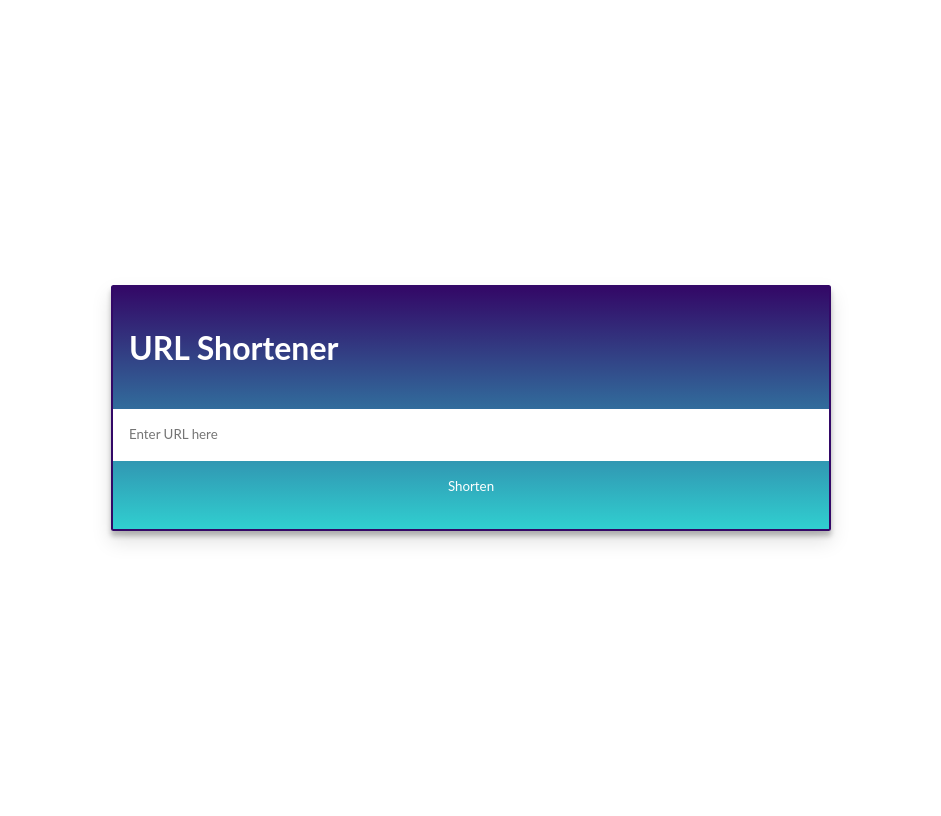
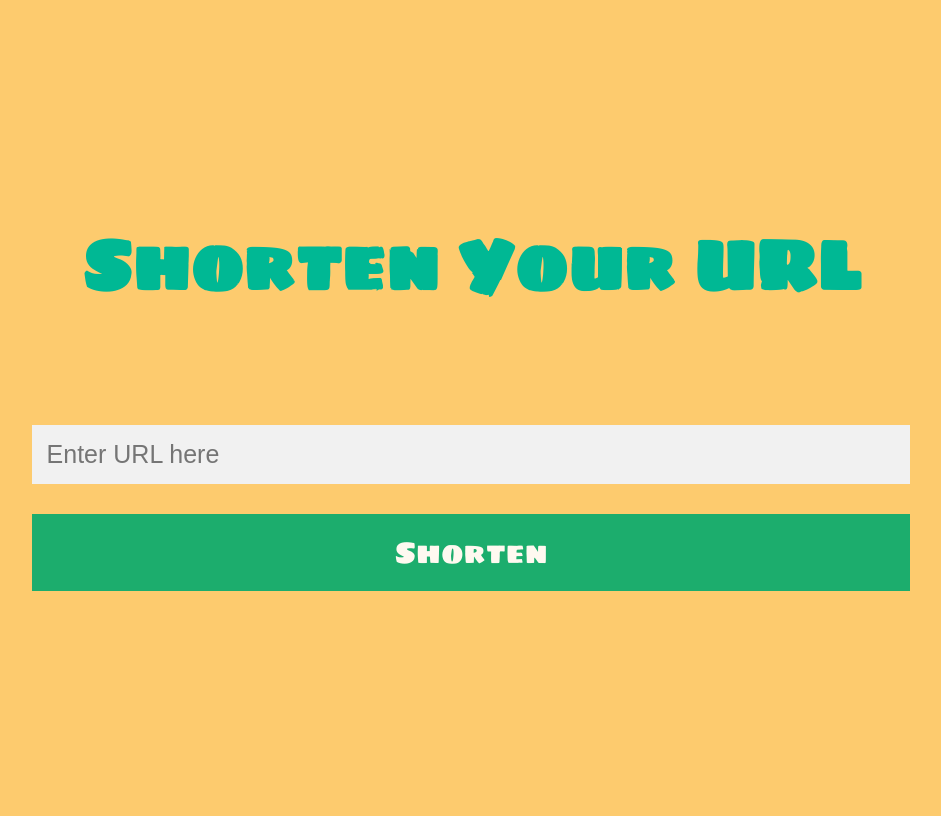
Before and after one commit to coderx0/url-Shortener, a Django app: page / in a window 1280 px wide. Shown: the whole page, without its empty margins (169-1110 px from the left). After the commit the page ends 591 px from the top, so only its background shows below. Run offline with Django 3.2, Linux system fonts and the light colour scheme; some libraries are stand-ins or nearby versions.

Commit message:
first commit

```diff
--- a/shortener/settings.py
+++ b/shortener/settings.py
@@ -26,7 +26,7 @@ SECRET_KEY = 'django-insecure-34b^fsg%j=4b^53*ypnhdd1igk3iou*4=p9t@nv___va)i%(m-
 # SECURITY WARNING: don't run with debug turned on in production!
 DEBUG = True
 
-ALLOWED_HOSTS = ['127.0.0.1','vast-earth-08818.herokuapp.com']
+ALLOWED_HOSTS = ['127.0.0.1','sh0rturl.herokuapp.com']
 
 
 # Application definition
--- a/shortenerApp/templates/index.html
+++ b/shortenerApp/templates/index.html
@@ -1,85 +1,82 @@
+<!DOCTYPE html>
+<html lang="en">
 <head>
-    <script   src="https://code.jquery.com/jquery-3.1.1.min.js"   integrity="sha256-hVVnYaiADRTO2PzUGmuLJr8BLUSjGIZsDYGmIJLv2b8="   crossorigin="anonymous"></script>
-    <style>
-        *,
-*::before,
-*::after {
-  box-sizing: border-box;
+  <meta charset="UTF-8">
+  <meta http-equiv="X-UA-Compatible" content="IE=edge">
+  <meta name="viewport" content="width=device-width, initial-scale=1.0">
+  <title>sh0rturl</title>
+  <link rel="preconnect" href="https://fonts.gstatic.com">
+<link href="https://fonts.googleapis.com/css2?family=Sigmar+One&display=swap" rel="stylesheet">
+  <style>
+    *{
+      box-sizing: border-box;
+    }
+body{
+  display:flex;
+  justify-content: center;
+  align-items: center;
+  background-color: #fdcb6e;
+
+}
+h1{
+  margin-top: 150px;
+  font-size: 70px;
+  font-family: 'Sigmar One', cursive;
+  color:#00b894;
+  padding:50px;
+}
+input[type=text] {
+  width: 100%;
+  padding: 15px;
+  margin: 5px 0 22px 0;
+  display: inline-block;
+  border: none;
+  background: #f1f1f1;
+  font-size: 25px;
+}
+button {
+  background-color: #04AA6D;
+  color: white;
+  padding: 14px 20px;
+  margin: 8px 0;
+  border: none;
+  cursor: pointer;
+  width: 100%;
+  opacity: 0.9;
+  font-size:30px;
+  font-family: 'Sigmar One', cursive;
 }
 
-body,
-section {
+button:hover {
+  opacity:1;
+}
+section{
+  width:100%;
   display: flex;
-  align-items: center;
   justify-content: center;
-  padding: 1rem;
+  background-color: #ffeaa7;
 }
+  </style>
+</head>
+<body>
 
-body {
-  min-height: 100vh;
-  font-family: "Lato", sans-serif;
-  line-height: 1.5;
-  color: #111;
-}
+<div class="conatiner">
 
-main {
-  max-width: 720px;
-  width: 100%;
-  border: 2.5px solid #330867;
-  border-radius: 2.5px;
-  box-shadow: 0 10px 20px rgba(17, 17, 17, 0.125),
-    0 5px 5px rgba(17, 17, 17, 0.25);
-  background-image: linear-gradient(to top, #30cfd0 0%, #330867 100%);
-}
+  <h1>Shorten Your URL</h1>
 
-h1 {
-  padding: 1rem;
-  color: white;
-}
-
-input,
-button {
-  font-family: inherit;
-  line-height: inherit;
-  color: inherit;
-  border: 0;
-  padding: 1rem;
-}
-
-input {
-  box-sizing: border-box;
-  width: 100%;
-}
-
-.buttons {
-  display: flex;
-}
-
-button {
-  cursor: pointer;
-  flex: 1;
-  background-color: transparent;
-  color: white;
-}
-
-section {
-  min-height: 120px;
-  text-align: center;
-  background-color: white;
-}
-
-    </style>
-</head>
-<main>
-  <h1>URL Shortener</h1>
   <form id="post-form" method="POST" action ="{% url 'create' %}">
     {% csrf_token %}
-  <input type="text" name="link" id="link" placeholder="Enter URL here">
   <div class="buttons">
+    <input type="text" name="link" id="link" placeholder="Enter URL here">
     <button type="submit" id="shorten">Shorten</button>
   </div>
   </form>
+
   {% if uid %}
-  <section id="section"><h2>vast-earth-08818.herokuapp.com/{{ uid }}</h2></section>
+  <section id="section"><h2>sh0rturl.herokuapp.com/{{ uid }}</h2></section>
   {% endif %}
-</main>
+
+</div>
+
+</body>
+</html>
```
Also changed, not shown: db.sqlite3.
